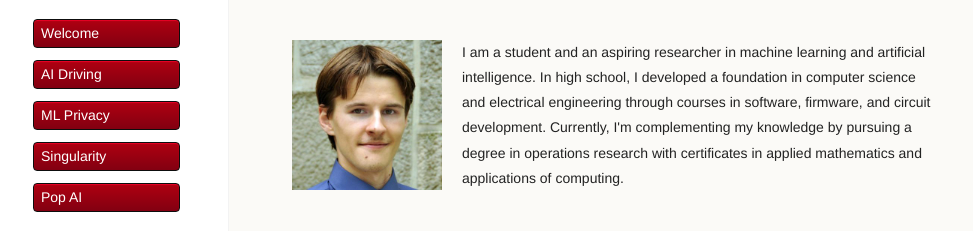
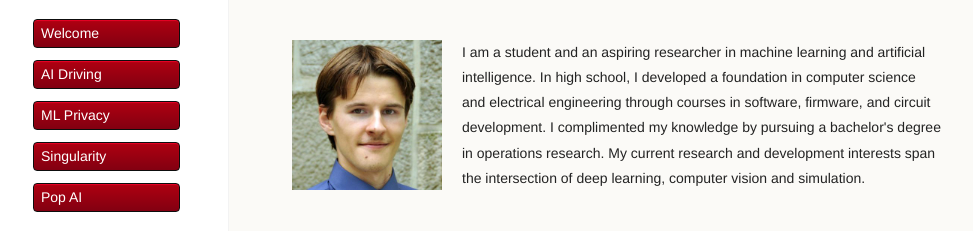
Before and after one commit to arturf1/arturf1.github.io, a plain HTML site: page index.html in a window 1280 px wide. Shown: the part 151-382 px from the top of the page, without its empty margins (18-991 px from the left). Drawn offline with Linux system fonts and the light colour scheme.

Commit message:
Update index.html

```diff
--- a/index.html
+++ b/index.html
@@ -47,9 +47,8 @@
 <div style="float: left;"><img src="./images/2eb5fb6.jpg" height=150px width=150px/></div>
 <div style="margin-left: 170px;">I am a student and an aspiring researcher in machine learning and artificial intelligence.
 In high school, I developed a foundation in computer science and electrical engineering
-through courses in software, firmware, and circuit development. Currently, I'm complementing
-my knowledge by pursuing a degree in operations research with certificates in applied mathematics
-and applications of computing. </div>
+through courses in software, firmware, and circuit development. I complimented my knowledge by pursuing a bachelor's degree in operations research.
+My current research and development interests span the intersection of deep learning, computer vision and simulation. </div>
 <br />
 
 
```
